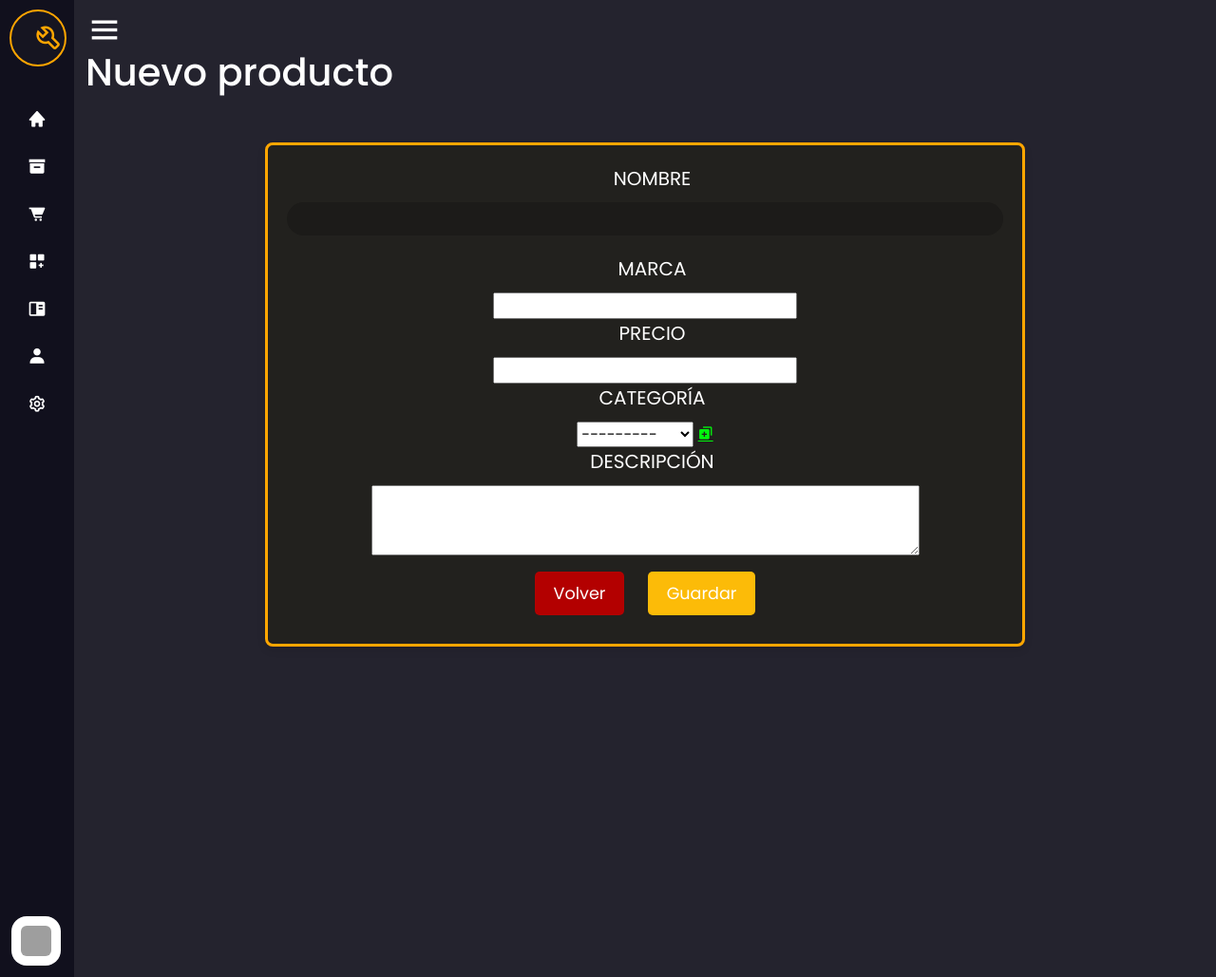
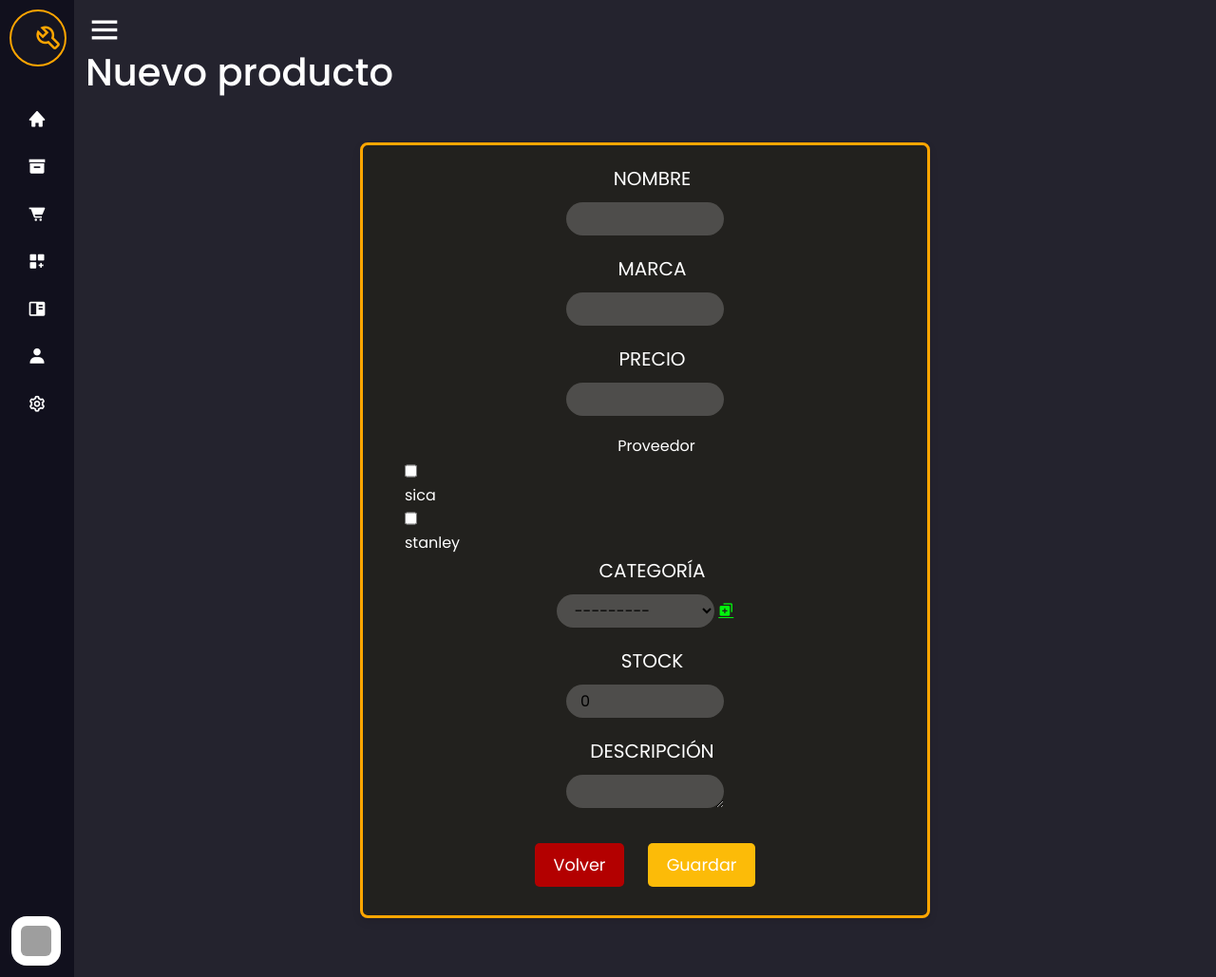
Before and after one commit to EstebanIDK/IMET, a Django app: page /nuevo_producto/ in a window 1280 px wide. Shown: the whole page at 95% size. Run offline with Django 5.2, Linux system fonts and the light colour scheme; data comes from the database, SQL or seed files in the repository; both versions use the stored data as it was after the commit; grey boxes are pictures that could not be loaded.

Commit message:
modificando formulario 3

```diff
--- a/entidad/forms.py
+++ b/entidad/forms.py
@@ -4,12 +4,38 @@ from django import forms
 from entidad.models import *
 
 class ProductoForm(forms.ModelForm):
-    descripcion = forms.CharField(
-        widget=forms.Textarea(attrs={'class': 'descripcion-corta', 'rows': 3, 'cols': 40})
+    proveedores = forms.ModelMultipleChoiceField(
+    queryset=ProveedorProducto.objects.all(),
+    widget=forms.CheckboxSelectMultiple(attrs={'class': 'form-check'}),
+    required=False
     )
     class Meta:
         model = Producto
-        fields = '__all__'
+        fields = ('nombre','marca','precio','categoria','cantidad','descripcion','proveedores')
+        widgets = {
+            'nombre': forms.TextInput(attrs={'class': 'form-styling'}),
+            'marca': forms.TextInput(attrs={'class': 'form-styling'}),
+            'precio': forms.TextInput(attrs={'class': 'form-styling'}),
+            'categoria': forms.Select(attrs={'class': 'form-styling'}),
+            'cantidad': forms.TextInput(attrs={'class': 'form-styling'}),
+            'descripcion': forms.Textarea(attrs={'class': 'form-styling', 'rows': 3, 'cols': 40}),
+
+        }
+
+        def init(self, args, **kwargs):
+            super().init(args, **kwargs)
+            if self.instance.pk:
+                self.fields['proveedores'].initial = self.instance.proveedores.all()
+
+        def save(self, commit=True):
+            producto = super().save(commit=False)
+            if commit:
+                producto.save()
+            if 'proveedores' in self.cleaned_data:
+                producto.proveedores.set(self.cleaned_data['proveedores'])
+            return producto
+
+
 
 class CategoriaForm(forms.ModelForm):
     class Meta:
--- a/entidad/models.py
+++ b/entidad/models.py
@@ -51,7 +51,7 @@ class Cliente(models.Model):
 class ProveedorProducto(models.Model):
     nombre= models.CharField(max_length=100, unique=True)
     telefono= models.CharField(max_length=10, unique=True)
-    proveedor= models.ManyToManyField('Producto')
+    proveedor= models.ManyToManyField('Producto' ,related_name='proveedores')
 
 
     class Meta:
@@ -67,13 +67,14 @@ class Producto(models.Model):
     precio= models.DecimalField(max_digits=10, decimal_places=2)
     categoria= models.ForeignKey(Categoria, on_delete=models.PROTECT)
     descripcion= models.TextField(max_length=100, null=True, blank=True)
+    cantidad=models.IntegerField(default=0)
 
     class Meta:
         verbose_name = ("Producto")
         verbose_name_plural = ("Productos")
 
     def __str__(self):
-        return f"{self.nombre} {self.marca} {self.precio}"
+        return f"{self.nombre} {self.marca} {self.precio} "
 
 class Caja(models.Model):
     empleado= models.ForeignKey(User, on_delete=models.CASCADE)
--- a/entidad/views.py
+++ b/entidad/views.py
@@ -19,7 +19,8 @@ def productos(request, template_name="entidad/productos.html"):
     if busqueda:
         productos_list = Producto.objects.filter(
             Q(categoria__nombre__icontains=busqueda ) |
-            Q(nombre__icontains=busqueda)
+            Q(nombre__icontains=busqueda) |
+            Q(marca__icontains=busqueda)
         ).distinct()
 
     dato={'productos': productos_list}
--- a/static/css/style.css
+++ b/static/css/style.css
@@ -264,6 +264,7 @@ body {
   width: calc(100% - 260px);
   transition: all 0.5s ease;
   padding: 12px;
+  overflow-y: auto;
 }
 
 .sidebar.close~.home-section {
@@ -334,7 +335,7 @@ body {
 
 
 .formulario-prueva {
-  max-width: 800px;
+  max-width: 600px;
   margin: 50px auto;
   padding: 20px;
   background-color: #22211e;
@@ -381,11 +382,22 @@ body {
 }
 
 .form-styling {
-  width: 100%;
+  width: 30%;
   height: 35px;
 	padding-left: 15px;
 	border: none;
 	border-radius: 20px;
   margin-bottom: 20px;
-  background: rgba(8, 8, 8, 0.2);
+  background: rgba(255,255,255,.2);
 }
+
+.form-check{
+  color: #fff;
+}
+
+
+.proveedores{
+  display: flex;
+  flex-direction: row;
+  text-align: left;
+}
--- a/templates/entidad/producto_form.html
+++ b/templates/entidad/producto_form.html
@@ -7,9 +7,8 @@
       {% csrf_token %}
 
       <div class="">
-        <label for="nombre" class="label-prueva">Nombre</label>
-        <input class="form-styling" type="text" name="nombre" placeholder=""/>
-        <!-- {{ form.nombre }} -->
+        <label for="validationCustom02" class="label-prueva">Nombre</label>
+        {{ form.nombre }}
       </div>
 
       <div class="">
@@ -22,6 +21,12 @@
         {{ form.precio }}
       </div>
 
+
+      <div class="">
+        <label for="validationCustom02" class="form-check">Proveedor</label>
+        <div class="proveedores">{{ form.proveedores }}</div>
+      </div>
+
       <div class="">
         <label for="validationCustom02" class="label-prueva">Categoría</label>
         {{ form.categoria }}
@@ -29,14 +34,20 @@
       </div>
 
       <div class="">
+        <label for="validationCustom02" class="label-prueva">stock</label>
+        {{ form.cantidad }}
+      </div>
+
+      <div class="">
         <label for="validationCustom02" class="label-prueva">Descripción</label>
         {{ form.descripcion }}
       </div>
 
-      <a href="{% url 'productos' %}" class="btn-prueva">Volver</a>
+      <a href="{% url 'categorias' %}" class="btn-prueva">Volver</a>
       <button type="submit" value="Gravar" class="btn-prueva2 ">Guardar</button>
 
     </form>
+
 </div>
 
 
```
Also changed, not shown: templates/entidad/categoria_form.html (+5 -2 lines), db.sqlite3, entidad/migrations/0003_producto_cantidad.py (added).
